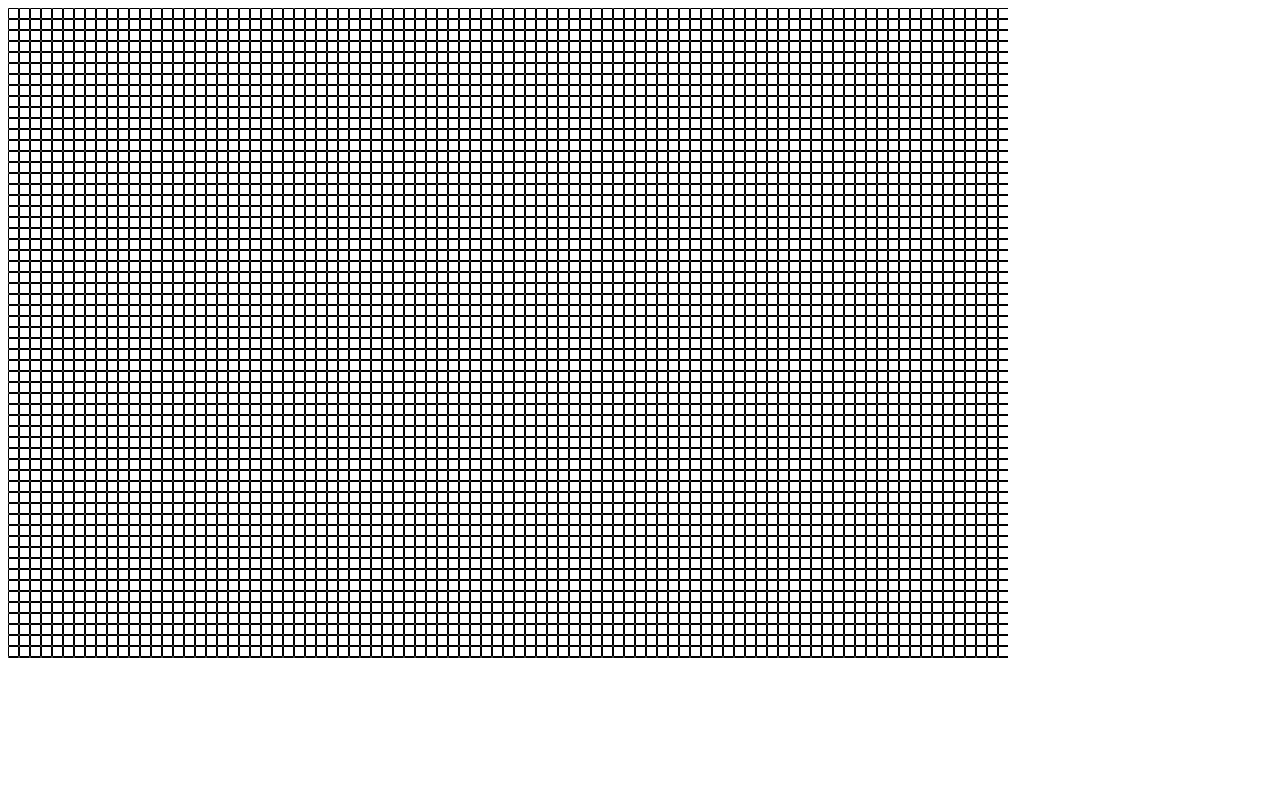
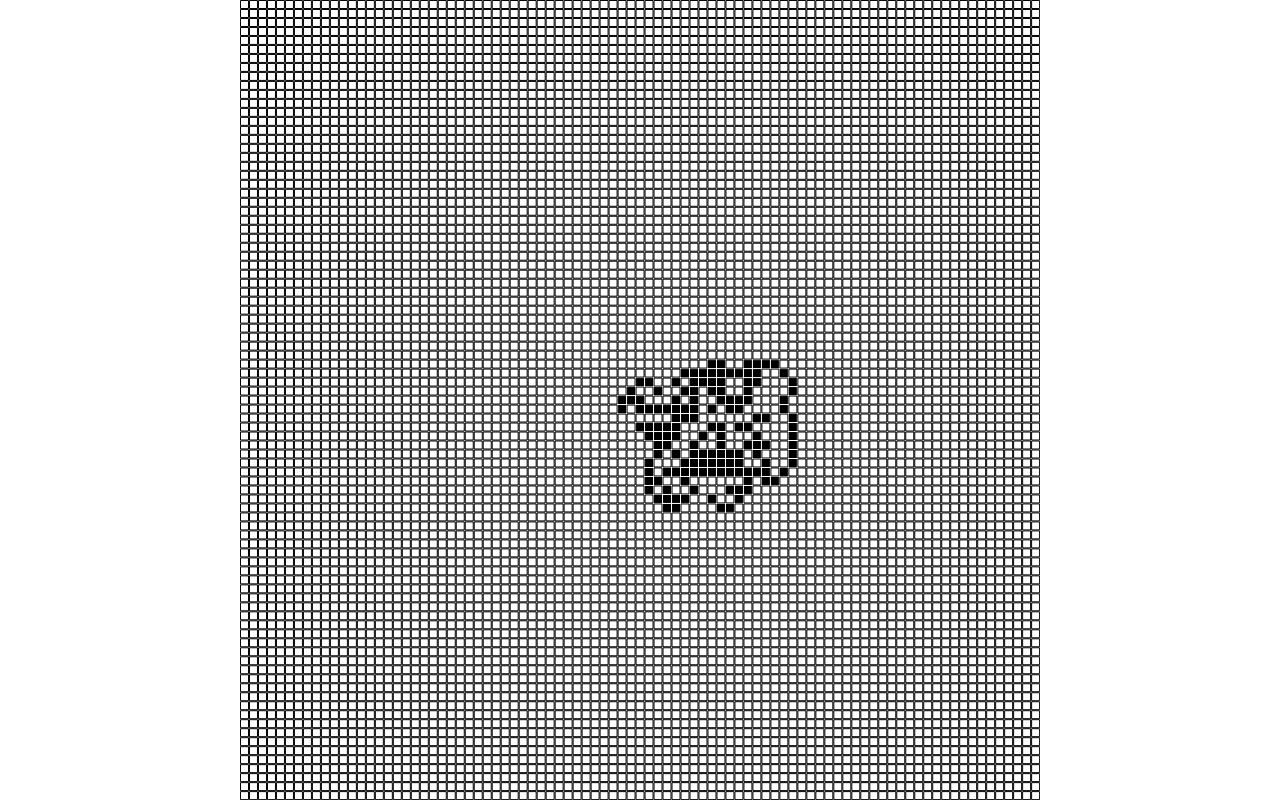
Before and after one commit to shawnmacburnie/langtons-ant, a plain HTML site: page index.html in a window 1280 px wide. Drawn offline with Linux system fonts and the light colour scheme.

Commit message:
completed basic functionality

```diff
--- /dev/null
+++ b/game.js
@@ -0,0 +1,34 @@
+(function (window) {
+    'use strict';
+    if (!window.globals) {
+        window.globals = {};
+    }
+    var player = {},
+        lastRun = new Date(),
+        iteration = 0;
+    function update() {
+        lastRun = new Date();
+        player.makeMove();
+        // console.log('finished iteration: ' + (++iteration));
+        // requestAnimationFrame(update);
+    }
+    var Game = {
+        lastRun: 0,
+        create: function (context) {
+            var game = Object.create(this);
+            game.context = context;
+            game.player = window.globals.Player.create(context);
+            player = game.player;
+            return game;
+        },
+        play: function () {
+            setInterval(update, 0);
+            // if(new Date() - this.lastRun < 1000){
+            //     console.log('here');
+            //     this.player.makeMove();
+            //     this.lastRun = new Date();
+            // }
+        }
+    };
+    window.globals.Game = Game;
+})(window);
--- /dev/null
+++ b/grid.js
@@ -0,0 +1,64 @@
+(function (window) {
+    'use strict';
+    if (!window.globals) {
+        window.globals = {};
+    }
+    var Grid = {
+        size: {
+            x: 100,
+            y: 100
+        },
+        padding: 0.5,
+        points: [],
+        create: function (size) {
+            var grid = Object.create(this);
+            if (size) {
+                grid.size = size;
+            }
+            grid.generateGrid();
+            return grid;
+        },
+        at: function (point) {
+            return this.points[point.x][point.y];
+        },
+        generateGrid: function () {
+            for (var x = 0; x < this.size.x; x++) {
+                var row = [];
+                for (var y = 0; y < this.size.y; y++) {
+                    row.push(0);
+                }
+                this.points.push(row);
+            }
+        },
+        update: function (position, context) {
+            if (this.points[position.x][position.y]) {
+                this.points[position.x][position.y] = 0;
+            } else {
+                this.points[position.x][position.y] = 1;
+            }
+            this.drawGrid(context);
+        },
+        drawGrid: function (context) {
+            var canvas = document.getElementById('c');
+            context.clearRect(0, 0, canvas.width, canvas.height);
+            context.beginPath();
+            var height = (canvas.height - 2 * this.padding) / this.size.y,
+                width = (canvas.height - 2 * this.padding) / this.size.x;
+            for (var x = 0; x < this.size.x; x++) {
+                for (var y = 0; y < this.size.y; y++) {
+                    if (this.points[x][y] === 0) {
+                        context.rect((x + (width * x) + this.padding), (y +
+                            (height * y) + this.padding), width, height);
+                    } else {
+                        context.fillRect((x + (width * x) + this.padding), (
+                                y + (height * y) + this.padding), width,
+                            height);
+                    }
+                }
+            }
+            context.save();
+            context.stroke();
+        }
+    };
+    window.globals.Grid = Grid;
+})(window);
--- a/index.html
+++ b/index.html
@@ -1,10 +1,15 @@
 <!DOCTYPE html>
 <html>
-<head>
-	<title>Lantons Ant</title>
-	<script src="index.js"></script>
-</head>
-<body onload="init()">
-	<canvas id="c" width="1000" height="650"></canvas>
-</body>
+    <head>
+        <title>Lantons Ant</title>
+        <script src="grid.js"></script>
+        <script src="player.js"></script>
+        <script src="game.js"></script>
+        <script src="index.js"></script>
+    </head>
+    <body onload="init()" style="margin:0">
+        <div style="display: table; margin: 0 auto;">
+            <canvas id="c"></canvas>
+        </div>
+    </body>
 </html>
--- a/index.js
+++ b/index.js
@@ -1,62 +1,20 @@
 'use strict';
 
-function init() {
-    var c_canvas = document.getElementById('c');
-    var context = c_canvas.getContext('2d');
-    // drawGrid(context);
-    grid.init();
-    grid.drawGrid(context);
+function min(a, b) {
+    if (a < b) {
+    	console.log(a + ' is less then ' + b);
+        return a;
+    }
+    console.log(b + ' is less then ' + a);
+    return b;
 }
 
-function drawGrid(context, height, width) {
-    context.rect(0.5, 0.5, 10, 10);
-    // for (var x = 0.5; x < width; x += 10) {
-    //   context.moveTo(x, 0);
-    //   context.lineTo(x, height);
-    // }
-    // for (var y = 0.5; y < height; y += 10) {
-    //   context.moveTo(0, y);
-    //   context.lineTo(width, y);
-    // }
-    // context.strokeStyle = '#eee';
-    context.stroke();
+function init() {
+    var c = document.getElementById('c'),
+        shape = min(window.innerWidth, window.innerHeight);
+    c.width = shape;
+    c.height = shape;
+    var context = c.getContext('2d');
+    var game = window.globals.Game.create(context);
+    game.play(1, 50);
 }
-var grid = {
-    size: {
-        x: 100,
-        y: 100
-    },
-    points: [],
-    init: function (size) {
-        if (size) {
-            this.size = size;
-        }
-        this.generateGrid();
-    },
-    generateGrid: function () {
-        for (var x = 0; x < this.size.x; x++) {
-            var row = [];
-            for (var y = 0; y < this.size.y; y++) {
-                row.push(0);
-            }
-            this.points.push(row);
-        }
-    },
-    drawGrid: function (context) {
-        var padding = 0.5,
-            height = 10,
-            width = 10;
-        for (var x = 0; x < this.size.x; x++) {
-            for (var y = 0; y < this.size.y; y++) {
-                if (this.points[x][y] === 0) {
-                    context.rect((x + (width * x) + padding), (y + (height * y) +
-                        padding), width, height);
-                } else {
-                    context.fillRect((x + (width * x) + padding), (y + (height *
-                        y) + padding), width, height);
-                }
-            }
-        }
-        context.stroke();
-    }
-};
--- /dev/null
+++ b/player.js
@@ -0,0 +1,108 @@
+(function (window) {
+    'use strict';
+    if (!window.globals) {
+        window.globals = {};
+    }
+    var playerMoves = {
+        up: {
+            left: function (pos) {
+                return [{
+                    x: pos.x - 1,
+                    y: pos.y
+                }, playerMoves.left];
+            },
+            right: function (pos) {
+                return [{
+                    x: pos.x + 1,
+                    y: pos.y
+                }, playerMoves.right];
+            }
+        },
+        right: {
+            left: function (pos) {
+                return [{
+                    x: pos.x,
+                    y: pos.y - 1
+                }, playerMoves.up];
+            },
+            right: function (pos) {
+                return [{
+                    x: pos.x,
+                    y: pos.y + 1
+                }, playerMoves.down];
+            }
+        },
+        down: {
+            left: function (pos) {
+                return [{
+                    x: pos.x + 1,
+                    y: pos.y
+                }, playerMoves.right];
+            },
+            right: function (pos) {
+                return [{
+                    x: pos.x - 1,
+                    y: pos.y
+                }, playerMoves.left];
+            }
+        },
+        left: {
+            left: function (pos) {
+                return [{
+                    x: pos.x,
+                    y: pos.y + 1
+                }, playerMoves.down];
+            },
+            right: function (pos) {
+                return [{
+                    x: pos.x,
+                    y: pos.y - 1
+                }, playerMoves.up];
+            }
+        }
+    };
+    var Player = {
+        position: {
+            x: 50,
+            y: 50
+        },
+        frontPosition: 0,
+        grid: {},
+        context: {},
+        create: function (context, position, frontPosition) {
+            var player = Object.create(this);
+            if (position) {
+                player.position = position;
+            }
+            if (frontPosition) {
+                player.frontPosition = frontPosition;
+            }
+            player.frontPosition = playerMoves.up;
+            player.grid = window.globals.Grid.create();
+            player.context = context;
+            player.grid.drawGrid(context);
+            return player;
+        },
+        makeMove: function () {
+            var currentPos = this.grid.at(this.position),
+                x = this.position.x,
+                y = this.position.y,
+                next = {};
+            if (currentPos) {
+                //go left
+                next = this.frontPosition.left(this.position);
+            } else {
+                //go right
+                next = this.frontPosition.right(this.position);
+            }
+            this.position = next[0];
+            this.frontPosition = next[1];
+            this.grid.update({
+                x, y
+            }, this.context);
+            this.drawPlayer();
+        },
+        drawPlayer: function () {}
+    };
+    window.globals.Player = Player;
+})(window);
```
